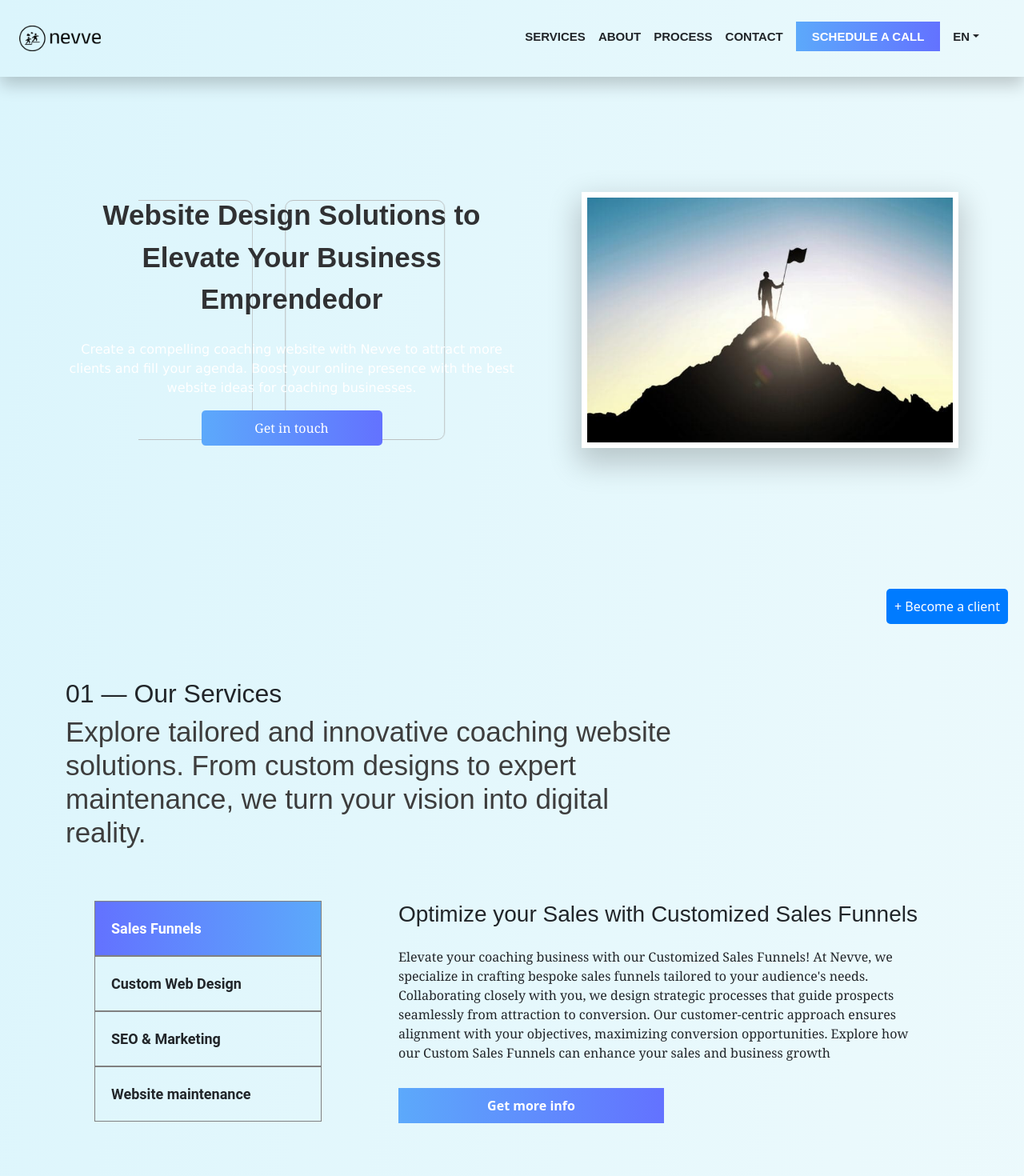
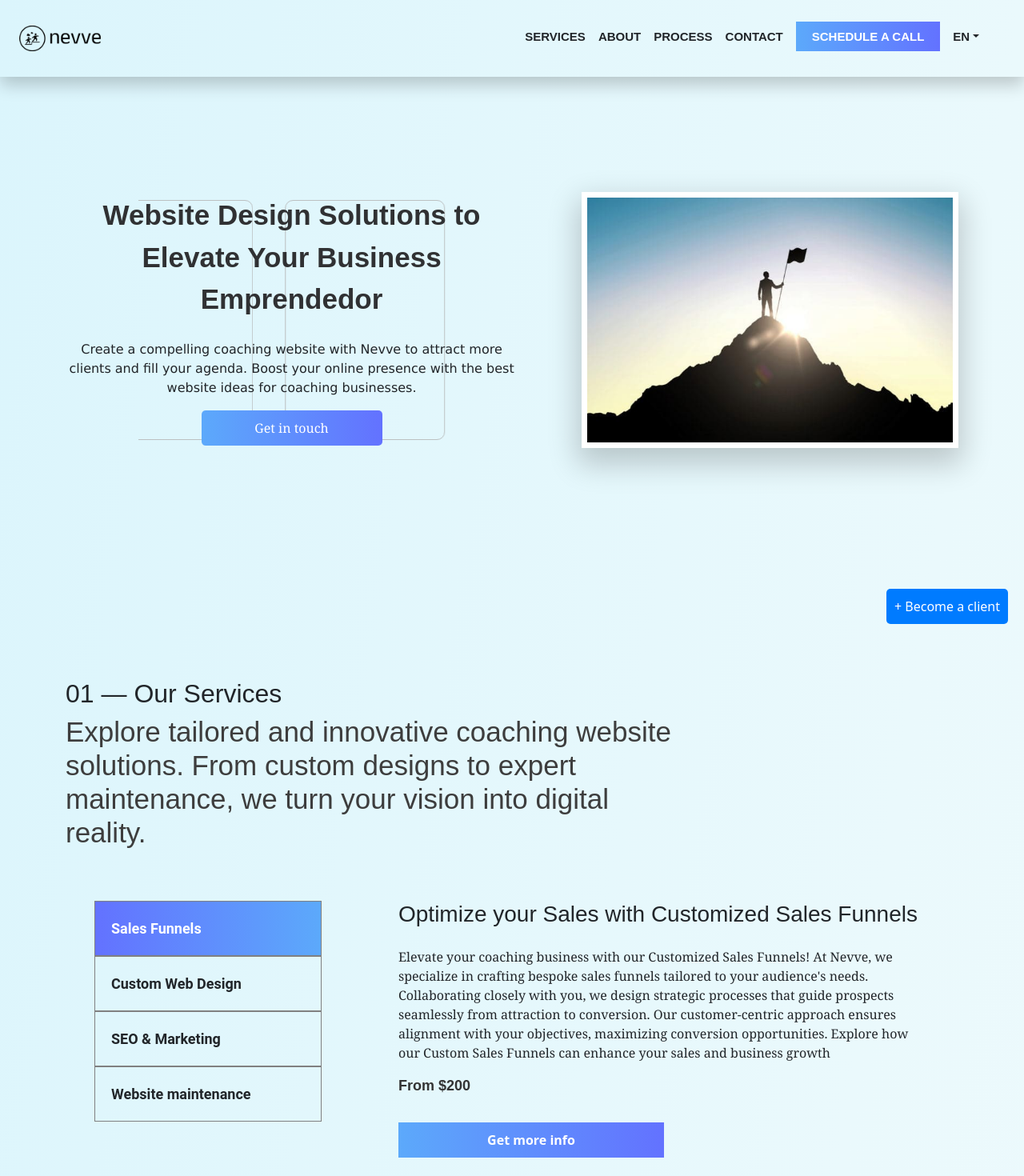
Before and after one commit to Nievas1000/web-design-agency, a React (Vite) app: page / in a window 1280 px wide. Shown: the top 1470 px of the page at 80% size. Built offline with nearby package versions, Linux system fonts and the light colour scheme.

Commit message:
Prices added for services

```diff
--- a/index.html
+++ b/index.html
@@ -11,7 +11,15 @@
     content="Website design for coaches, mentors and consultants to get more clients and elevate your business. We can create your responsive website to get more bookings and sale your course/program">
   <title>Website Design for Coaches | Nevve Web Design</title>
 </head>
+<!-- Google tag (gtag.js) -->
+<script async src="https://www.googletagmanager.com/gtag/js?id=G-ECQQ2Z0D3D"></script>
+<script>
+  window.dataLayer = window.dataLayer || [];
+  function gtag(){dataLayer.push(arguments);}
+  gtag('js', new Date());
 
+  gtag('config', 'G-ECQQ2Z0D3D');
+</script>
 <body>
   <div id="root"></div>
 </body>
--- a/src/components/Home/Calendar.jsx
+++ b/src/components/Home/Calendar.jsx
@@ -6,7 +6,7 @@ export const Calendar = () => {
   return (
     <div id='calendar' className='calendar-container'>
       <h2 className='d-flex justify-content-center'>{t('scheduleCall')}</h2>
-      <InlineWidget styles={{ overflowY: 'hidden', height: '100%', display: 'flex', alignItems: 'center' }} url='https://calendly.com/nievas' />
+      <InlineWidget styles={{ overflowY: 'hidden', height: '100%', display: 'flex', alignItems: 'center' }} url='https://calendly.com/nievas/discovery-call' />
     </div>
   )
 }
--- a/src/components/Home/Services.jsx
+++ b/src/components/Home/Services.jsx
@@ -43,6 +43,7 @@ export const Services = ({ openBecomeClient }) => {
                 <div>
                   <h3>{t('SERVICES.servicesList.subtitle1')}</h3>
                   <p className='pt-3'>{t('SERVICES.servicesList.description1')}</p>
+                  <p className='fw-bold price-service'>{t('SERVICES.servicesList.price1')}</p>
                   <div className='pt-3'>
                     <button className='service-button' onClick={() => openBecomeClient(true, { name: t('SERVICES.servicesList.item1') })}>{t('SERVICES.button')}</button>
                   </div>
@@ -53,6 +54,7 @@ export const Services = ({ openBecomeClient }) => {
                 <div>
                   <h3>{t('SERVICES.servicesList.subtitle2')}</h3>
                   <p className='pt-3'>{t('SERVICES.servicesList.description2')}</p>
+                  <p className='fw-bold price-service'>{t('SERVICES.servicesList.price2')}</p>
                   <div className='pt-3'>
                     <button className='service-button' onClick={() => openBecomeClient(true, { name: t('SERVICES.servicesList.item2') })}>{t('SERVICES.button')}</button>
                   </div>
@@ -63,6 +65,7 @@ export const Services = ({ openBecomeClient }) => {
                 <div>
                   <h3>{t('SERVICES.servicesList.subtitle3')}</h3>
                   <p className='pt-3'>{t('SERVICES.servicesList.description3')}</p>
+                  <p className='fw-bold price-service'>{t('SERVICES.servicesList.price3')}</p>
                   <div className='pt-3'>
                     <button className='service-button' onClick={() => openBecomeClient(true, { name: t('SERVICES.servicesList.item4') })}>{t('SERVICES.button')}</button>
                   </div>
@@ -73,6 +76,7 @@ export const Services = ({ openBecomeClient }) => {
                 <div>
                   <h3>{t('SERVICES.servicesList.subtitle4')}</h3>
                   <p className='pt-3'>{t('SERVICES.servicesList.description4')}</p>
+                  <span className='fw-bold price-service'>{t('SERVICES.servicesList.price4')}</span>
                   <div className='pt-3'>
                     <button className='service-button' onClick={() => openBecomeClient(true, { name: t('SERVICES.servicesList.item5') })}>{t('SERVICES.button')}</button>
                   </div>
--- a/src/i18n/en.json
+++ b/src/i18n/en.json
@@ -20,15 +20,19 @@
             "item1": "Sales Funnels",
             "subtitle1": "Optimize your Sales with Customized Sales Funnels",
             "description1": "Elevate your coaching business with our Customized Sales Funnels! At Nevve, we specialize in crafting bespoke sales funnels tailored to your audience's needs. Collaborating closely with you, we design strategic processes that guide prospects seamlessly from attraction to conversion. Our customer-centric approach ensures alignment with your objectives, maximizing conversion opportunities. Explore how our Custom Sales Funnels can enhance your sales and business growth",
+            "price1": "From $200",
             "item2": "Custom Web Design",
             "subtitle2": "Elevate Your Presence with Unique Custom Web Design",
             "description2": "Transform your coaching business with our Custom Web Design service tailored to your needs. We craft websites that embody your brand, from engaging designs to personalized functionalities. Collaborating closely, we ensure your goals are met and your identity shines through. Our iterative process guarantees a visually stunning and functionally superior website optimized for all devices. Elevate your coaching practice with our expertise in coaching website design, offering the best solutions for life coaches, executive coaches, and more.",
+            "price2": "From $600",
             "item3": "SEO & Marketing",
             "subtitle3": "Boost Your Online Visibility with Strategic SEO and Marketing",
             "description3": "Empower your coaching business with our Strategic SEO and Marketing services. We specialize in crafting tailored strategies across platforms like Facebook, TikTok, and Google Ads. From optimizing your coaching website for search engines to crafting compelling ad campaigns, we drive tangible growth and ROI. Our data-driven insights ensure maximum visibility and engagement for your brand. Discover the best website builder for coaching businesses today!",
+            "price3": "From $500",
             "item4": "Website maintenance",
             "subtitle4": "Uninterrupted Excellence: Website Maintenance for Seamless Operation",
-            "description4": "Elevate your digital presence with our Website Maintenance service for coaching websites. Beyond the launch, we ensure continual collaboration, providing smooth, secure operations. From technical updates to vigilant monitoring, we optimize your site's health. Trust us for peace of mind and efficient evolution of your coaching platform."
+            "description4": "Elevate your digital presence with our Website Maintenance service for coaching websites. Beyond the launch, we ensure continual collaboration, providing smooth, secure operations. From technical updates to vigilant monitoring, we optimize your site's health. Trust us for peace of mind and efficient evolution of your coaching platform.",
+            "price4": "From $200"
         },
         "button": "Get more info",
         "servicesCards": [
--- a/src/i18n/es.json
+++ b/src/i18n/es.json
@@ -21,15 +21,19 @@
             "item1": "Embudos de venta",
             "subtitle1": "Optimiza tus Ventas con Embudos de Ventas Personalizados",
             "description1": "¡Mejore su negocio de coaching con nuestros embudos de ventas personalizados! En Nevve, nos especializamos en crear embudos de ventas personalizados y adaptados a las necesidades de su audiencia. En estrecha colaboración con usted, diseñamos procesos estratégicos que guían a los prospectos sin problemas desde la atracción hasta la conversión. Nuestro enfoque centrado en el cliente garantiza la alineación con sus objetivos, maximizando las oportunidades de conversión. Explore cómo nuestros embudos de ventas personalizados pueden mejorar sus ventas y el crecimiento de su negocio.",
+            "price1": "Desde $200",
             "item2": "Diseño web personalizado",
             "subtitle2": "Eleve su presencia con un diseño web personalizado único",
             "description2": "Transforme su negocio de coaching con nuestro servicio de diseño web personalizado adaptado a sus necesidades. Creamos sitios web que encarnan su marca, desde diseños atractivos hasta funcionalidades personalizadas. En estrecha colaboración, nos aseguramos de que sus objetivos se cumplan y su identidad brille con luz propia. Nuestro proceso iterativo garantiza un sitio web visualmente impresionante y funcionalmente superior, optimizado para todos los dispositivos. Eleve su práctica de coaching con nuestra experiencia en el diseño de sitios web de coaching, ofreciendo las mejores soluciones para coaches de vida, coaches ejecutivos y más.",
+            "price2": "Desde $600",
             "item3": "SEO & Marketing",
             "subtitle3": "Aumente su visibilidad en línea con SEO y marketing estratégicos",
             "description3": "Potencie su negocio de coaching con nuestros servicios estratégicos de SEO y marketing. Nos especializamos en la elaboración de estrategias a medida a través de plataformas como Facebook, TikTok y Google Ads. Desde la optimización de su sitio web de coaching para los motores de búsqueda hasta la elaboración de campañas publicitarias atractivas, impulsamos el crecimiento tangible y el retorno de la inversión. Nuestros conocimientos basados en datos garantizan la máxima visibilidad y participación para su marca. Descubra hoy mismo el mejor creador de sitios web para empresas de coaching.",
+            "price3": "Desde $500",
             "item4": "Mantenimiento de sitio web",
             "subtitle4": "Excelencia ininterrumpida: mantenimiento del sitio web para un perfecto funcionamiento",
-            "description4": "Mejore su presencia digital con nuestro servicio de mantenimiento de sitios web de coaching. Más allá del lanzamiento, garantizamos una colaboración continua, proporcionando un funcionamiento fluido y seguro. Optimizamos la salud de su sitio web, desde las actualizaciones técnicas hasta la supervisión vigilante. Confíe en nosotros para la tranquilidad y la evolución eficaz de su plataforma de coaching."
+            "description4": "Mejore su presencia digital con nuestro servicio de mantenimiento de sitios web de coaching. Más allá del lanzamiento, garantizamos una colaboración continua, proporcionando un funcionamiento fluido y seguro. Optimizamos la salud de su sitio web, desde las actualizaciones técnicas hasta la supervisión vigilante. Confíe en nosotros para la tranquilidad y la evolución eficaz de su plataforma de coaching.",
+            "price4": "Desde $200"
         },
         "button": "Obten mas informacion",
         "servicesCards": [
--- a/src/pages/funnel.jsx
+++ b/src/pages/funnel.jsx
@@ -4,7 +4,7 @@ import { useFunnel } from '../hooks/useFunnel'
 import { useTranslation } from 'react-i18next'
 
 export const Funnel = () => {
-  document.title = 'Free Guide To Attract and Retain Clients'
+  document.title = 'Free Website To Attract More Clients'
   const { formData, saveEmail, isSending, nameError, emailError, handleChange } = useFunnel()
   const { t } = useTranslation()
   const guide = t('GET-GUIDE', { returnObjects: true })
--- a/src/styles/Funnel.css
+++ b/src/styles/Funnel.css
@@ -45,7 +45,7 @@ footer {
 
 .form-funnel h2,
 footer,
-span {
+.form-funnel span {
     color: #ffff
 }
 
--- a/src/styles/Services.css
+++ b/src/styles/Services.css
@@ -25,6 +25,12 @@
 
 .services-table ul li:hover {
     cursor: pointer
+}
+
+.price-service {
+    font-family: Arial, Helvetica, sans-serif;
+    font-size: 18px;
+    color: #333;
 }
 
 .service-button {
```
Also changed, not shown: src/index.css (line endings or trailing spaces).
